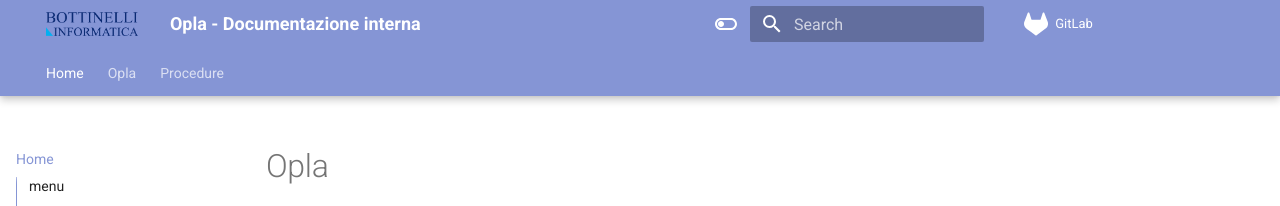
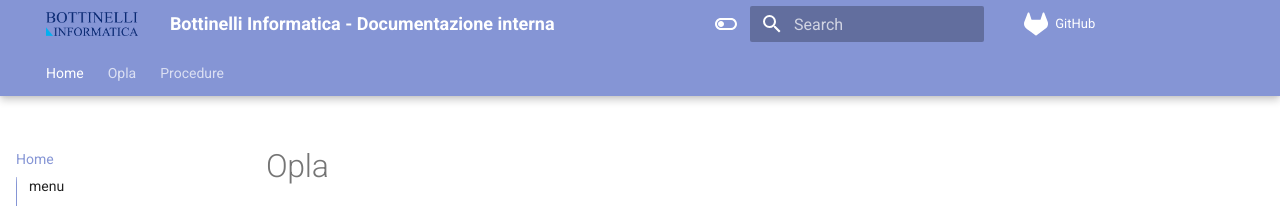
Before and after one commit to Bottinelli-Informatica/Bottinelli-Informatica.github.io, an MkDocs documentation site: the page built from docs/index.md, in a window 1280 px wide. Shown: the top 206 px of the page. Built offline with MkDocs 1.6.1 and Material for MkDocs 9.7.7, drawn with Linux system fonts in a browser that asks for light colours; plug-ins that fetch from the network failed and are left out; comment, search, counter and statistics services are not loaded; old or Windows-style settings are respelled for this version of MkDocs.

Commit message:
Corretti nomi dei file con / al posto di \ e puntamneto al sito

```diff
--- a/mkdocs.yml
+++ b/mkdocs.yml
@@ -1,16 +1,16 @@
-site_name: Opla - Documentazione interna
-repo_url: https://gitlab.com/bottinelli/opla_interna
-site_url: https://gitlab.com/bottinelli/opla_interna
+site_name: Bottinelli Informatica - Documentazione interna
+repo_url: https://github.com/Bottinelli-Informatica/Bottinelli-Informatica.github.io.git
+site_url: https://github.com/Bottinelli-Informatica/Bottinelli-Informatica.github.io.git
 
 nav:
     - Home:  index.md
     - Opla:
-      - Clienti: opla\anagrafica clienti.md
-      - Dispo tessitura: opla\dispo tessitura orditura.md
-      - Dispo lavorazione: opla\dispo lavorazione.md
+      - Clienti: opla/anagrafica clienti.md
+      - Dispo tessitura: opla/dispo tessitura orditura.md
+      - Dispo lavorazione: opla/dispo lavorazione.md
     - Procedure:
-      - Disposizione campione tessitura: procedure\Procedura disposizione campione tessitura.md
-      - Disposizione campione stampa: procedure\Procedura disposizione campione stampa.md
+      - Disposizione campione tessitura: procedure/Procedura disposizione campione tessitura.md
+      - Disposizione campione stampa: procedure/Procedura disposizione campione stampa.md
 
 markdown_extensions:
     - toc:
@@ -57,6 +57,7 @@
   - privacy
   - git-revision-date-localized:
       enable_creation_date: true
+      fallback_to_build_date: true
 
 extra_css:
   - stylesheets/extra.css
```
